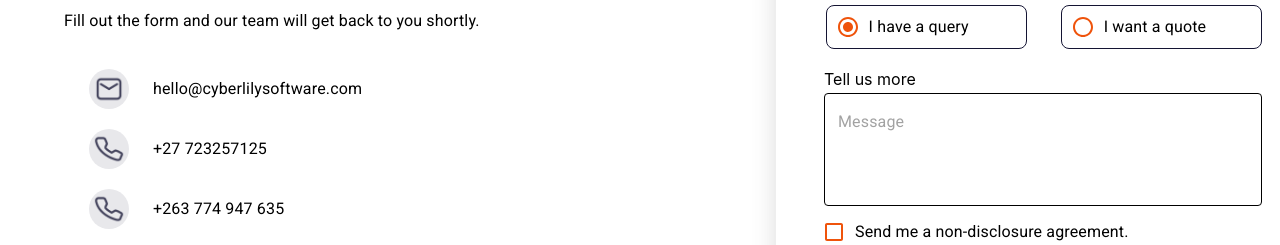
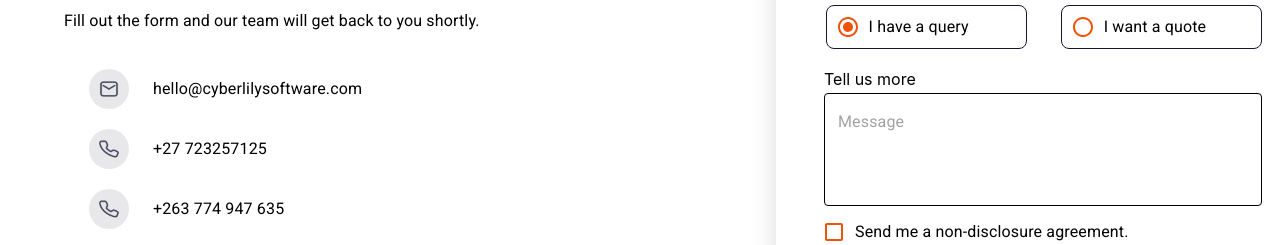
Before and after one commit to Cyber-Lily-Software/Cyber-Lily-Website, a Next.js app: page /contact in a window 1280 px wide. Shown: the part 707-952 px from the top of the page. Built offline with nearby package versions, Linux system fonts and the light colour scheme.

Commit message:
Made icon size changes to the contact page

```diff
--- a/components/ChatDetailsContact.js
+++ b/components/ChatDetailsContact.js
@@ -99,7 +99,7 @@
     },
     avatar: {
         backgroundColor: "#E8E8EB",
-        padding: '0.2rem',
+        padding: '0.5rem',
         [theme.breakpoints.down(1025)]: {
             marginLeft: '3.5rem',
         },
@@ -112,7 +112,7 @@
     },
     phoneAvatar: {
         backgroundColor: "#E8E8EB",
-        padding: '0.2rem',
+        padding: '0.5rem',
         [theme.breakpoints.down(1025)]: {
             marginLeft: '3.5rem',
         },
```
